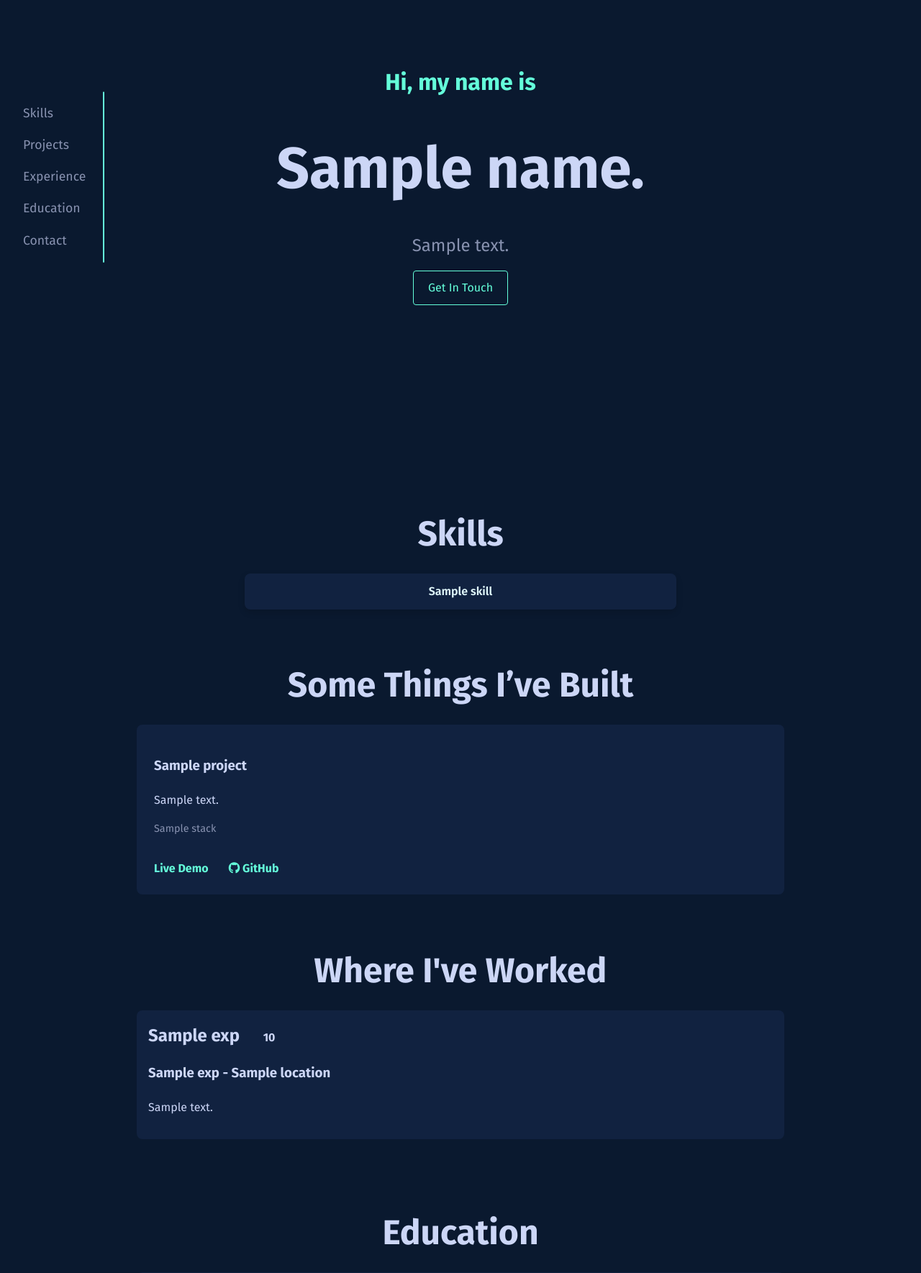
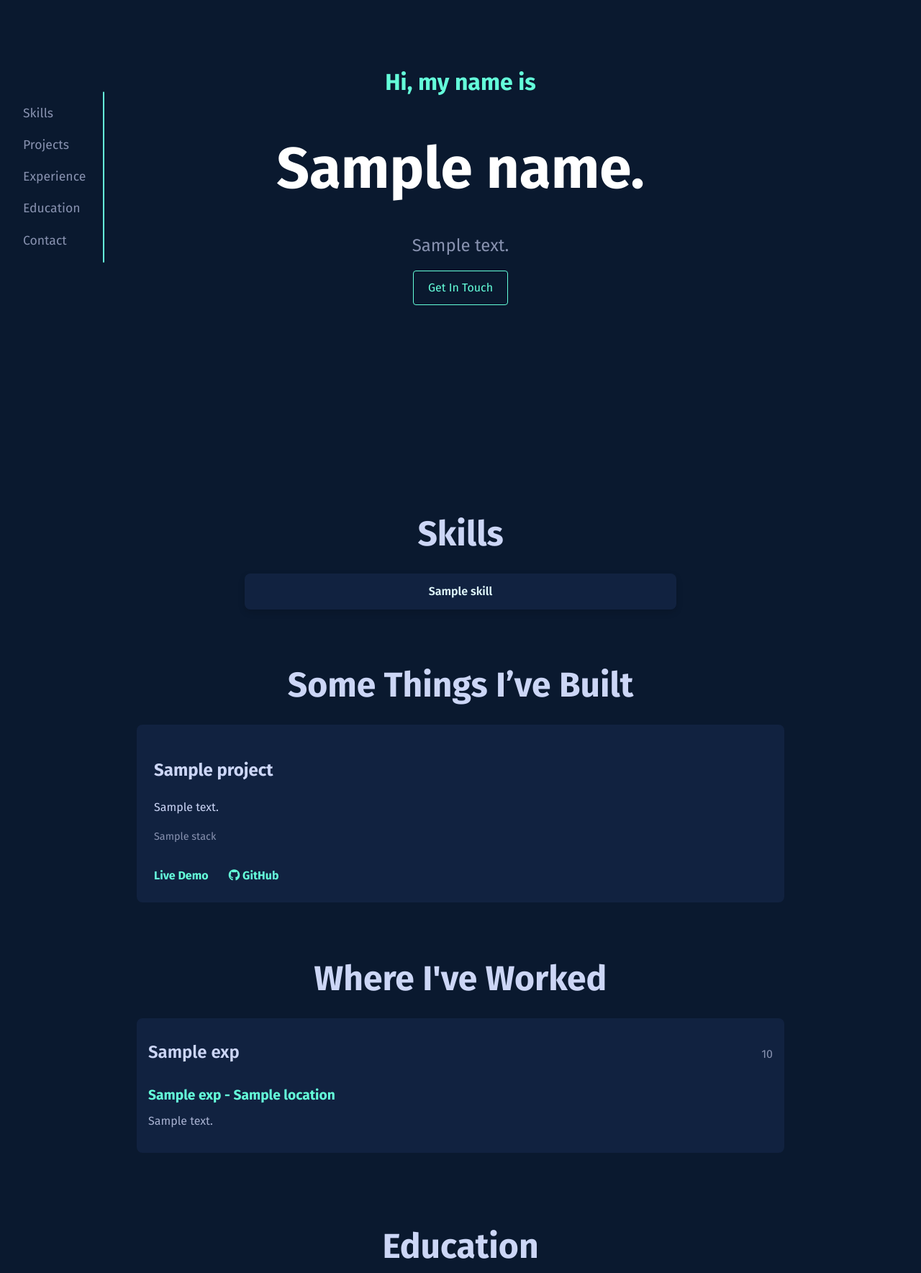
Before and after one commit to rinsham10/folium, a Django app: template builder/templates/template1.html in a window 1280 px wide. Shown: the part 154-1923 px from the top of the page at 72% size. Run offline with Django 5.2, Linux system fonts and the light colour scheme; the template is opened without the code that fills it: most values are stand-ins (such as "Sample title", 1, 10 or a date in 2020).

Commit message:
template1 css

```diff
--- a/builder/static/css/template1.css
+++ b/builder/static/css/template1.css
@@ -49,7 +47,7 @@ a {
 .name {
   font-size: 5rem;
   font-weight: bold;
-  color: #ccd6f6;
+  color: #ffffff;
   margin: 0.5rem 0;
 }
 
@@ -222,6 +218,42 @@ footer {
 }
 
 .contact-info a:hover {
-  color: #05b88e; /* Your hover color */
-  transform: scale(1.2); /* Slight zoom on hover */
+  color: #05b88e;
+  transform: scale(1.2);
 }
+
+/* ===== Experience & Education Custom Styling ===== */
+
+.exp-header, .edu-header {
+  display: flex;
+  justify-content: space-between;
+  align-items: baseline;
+  flex-wrap: wrap;
+  margin-bottom: 0.5rem;
+}
+
+.job-title, .degree {
+  font-size: 1.5rem;
+  color: #ccd6f6;
+  font-weight: 600;
+  margin: 0;
+}
+
+.duration {
+  font-size: 1rem;
+  color: #8892b0;
+  font-weight: 400;
+  margin-left: auto;
+}
+
+.company, .school {
+  font-size: 1.2rem;
+  color: #64ffda;
+  margin: 0.25rem 0;
+}
+
+.description {
+  margin-top: 0.5rem;
+  color: #a8b2d1;
+  line-height: 1.5;
+}
--- a/builder/templates/template1.html
+++ b/builder/templates/template1.html
@@ -66,7 +66,7 @@
       <div class="project-cards">
         {% for project in project_data %}
         <div class="project-card">
-          <h3>{{ project.title }}</h3>
+          <h2>{{ project.title }}</h2>
           <p>{{ project.description }}</p>
 
           {% if project.stack %}
@@ -95,10 +95,12 @@
   <div class="experience-list">
     {% for exp in experience %}
     <div class="experience-item">
-            <h2 style="display: inline;">{{ exp.job_title }}&nbsp;&nbsp;&nbsp;&nbsp;&nbsp;</h2>
-            <h4 style="display: inline;">{{ exp.duration }}</h4>
-            <h3>{{ exp.company_name }} - {{ exp.location }} </h3>
-            <p>{{ exp.job_desc }}</p>
+      <div class="exp-header">
+        <h2 class="job-title">{{ exp.job_title }}</h2>
+        <h4 class="duration">{{ exp.duration }}</h4>
+      </div>
+      <h3 class="company">{{ exp.company_name }} - {{ exp.location }}</h3>
+      <p class="description">{{ exp.job_desc }}</p>
     </div>
     {% endfor %}
   </div>
@@ -111,15 +113,18 @@
   <div class="education-list">
     {% for edu in education %}
     <div class="education-item">
-            <h2 style="display: inline;">{{ edu.degree }}&nbsp;&nbsp;&nbsp;&nbsp;</h2>
-            <h4 style="display: inline;">{{ edu.edu_duration }}</h4>
-            <h3>{{ edu.school }} - {{ edu.edu_location }}</h3>
-            <p>{{ edu.edu_desc }}</p>
+      <div class="edu-header">
+        <h2 class="degree">{{ edu.degree }}</h2>
+        <h4 class="duration">{{ edu.edu_duration }}</h4>
+      </div>
+      <h3 class="school">{{ edu.school }} - {{ edu.edu_location }}</h3>
+      <p class="description">{{ edu.edu_desc }}</p>
     </div>
     {% endfor %}
   </div>
 </section>
 {% endif %}
+
   </main>
 
   <footer id="contact">
```
Also changed, not shown: other parts of builder/static/css/template1.css (+13 -17 lines), db.sqlite3. Lines whose indentation alone changed are shown as unchanged.
